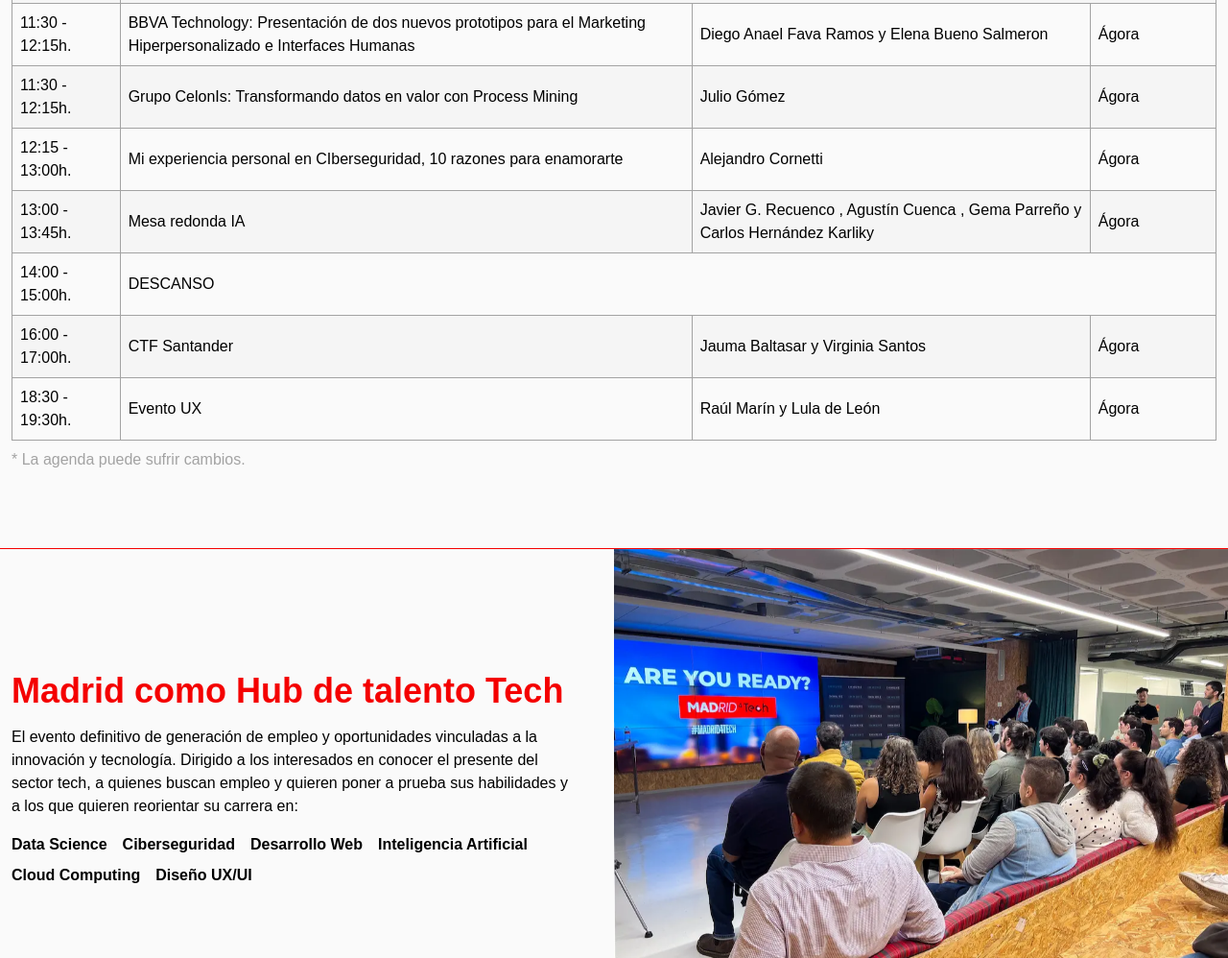
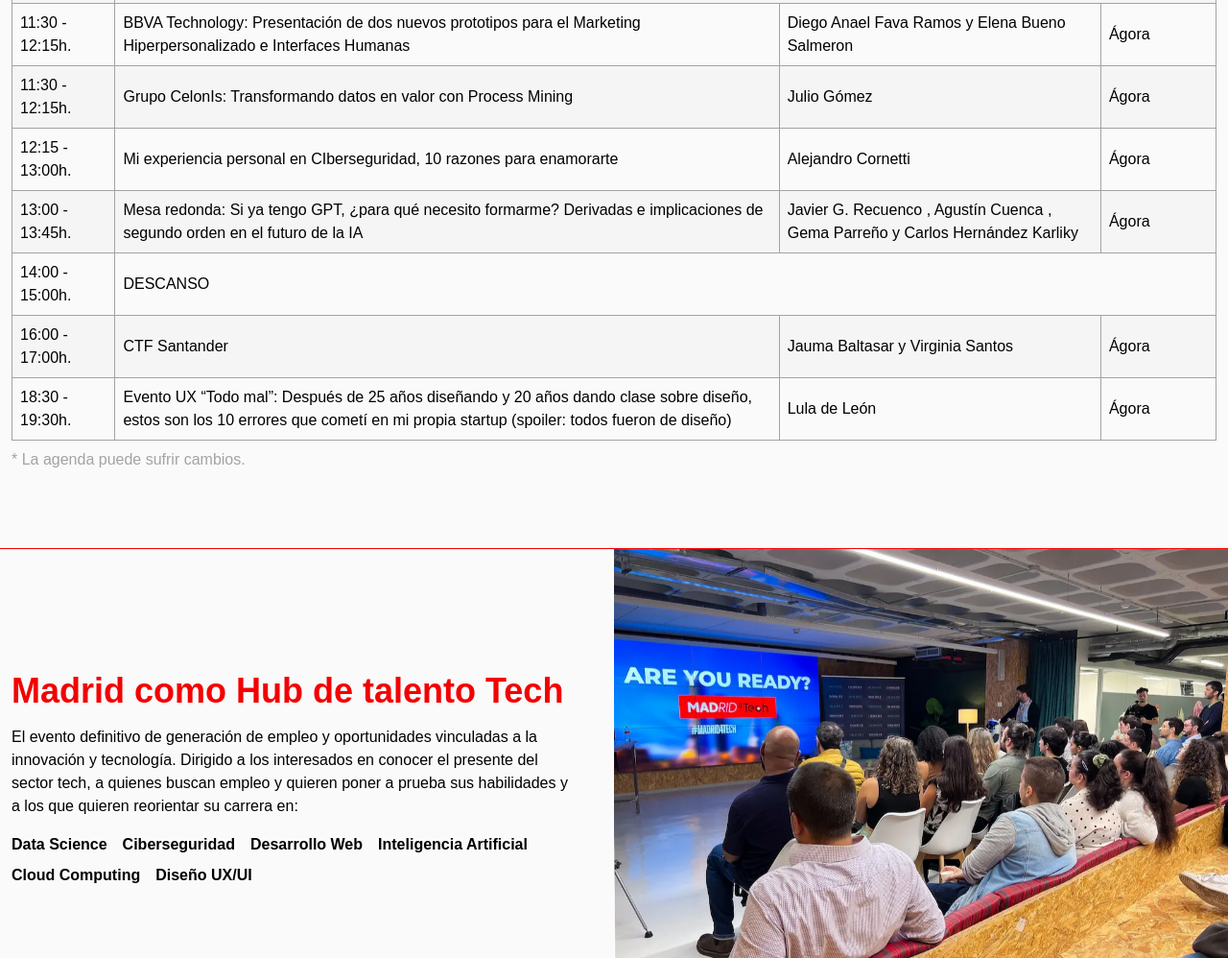
Before and after one commit to mattdlgado/mft2404, an Astro site: page / in a window 1280 px wide. Shown: the part 3656-4654 px from the top of the page at 96% size. Built offline with nearby package versions, Linux system fonts and the light colour scheme; Astro itself is replaced by a stand-in of ours; a script that the page names is missing.

Commit message:
Update agenda

```diff
--- a/src/components/Agenda.astro
+++ b/src/components/Agenda.astro
@@ -70,7 +70,7 @@ import Section from "./Section.astro";
         </tr>
         <tr>
           <td>13:00 - 13:45h.</td>
-          <td>Mesa redonda IA</td>
+          <td>Mesa redonda: Si ya tengo GPT, ¿para qué necesito formarme? Derivadas e implicaciones de segundo orden en el futuro de la IA</td>
           <td
             >Javier G. Recuenco , Agustín Cuenca , Gema Parreño y Carlos
             Hernández Karliky</td
@@ -89,8 +89,8 @@ import Section from "./Section.astro";
         </tr>
         <tr>
           <td>18:30 - 19:30h.</td>
-          <td>Evento UX</td>
-          <td>Raúl Marín y Lula de León</td>
+          <td>Evento UX “Todo mal”: Después de 25 años diseñando y 20 años dando clase sobre diseño, estos son los 10 errores que cometí en mi propia startup (spoiler: todos fueron de diseño)</td>
+          <td>Lula de León</td>
           <td>Ágora</td>
         </tr>
       </tbody>
```
Also changed, not shown: 1 other file.
